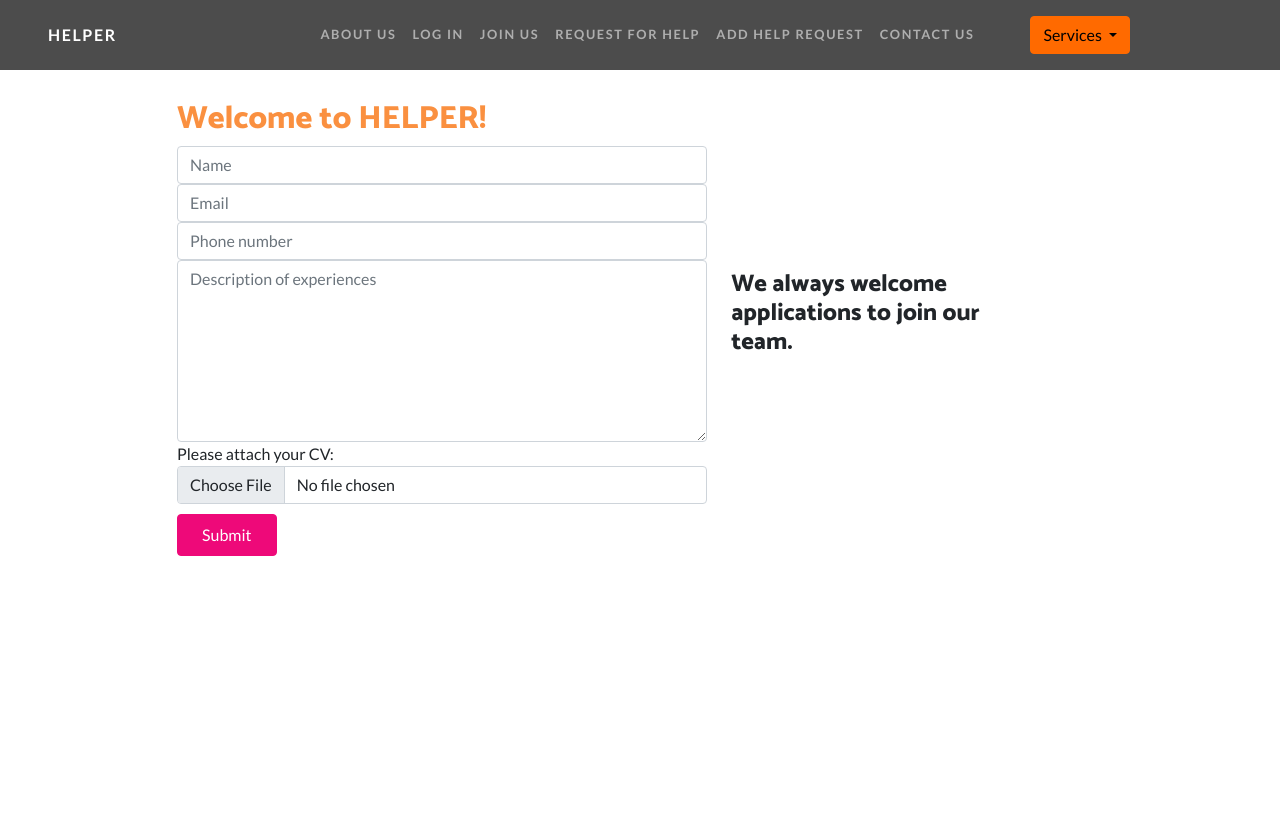
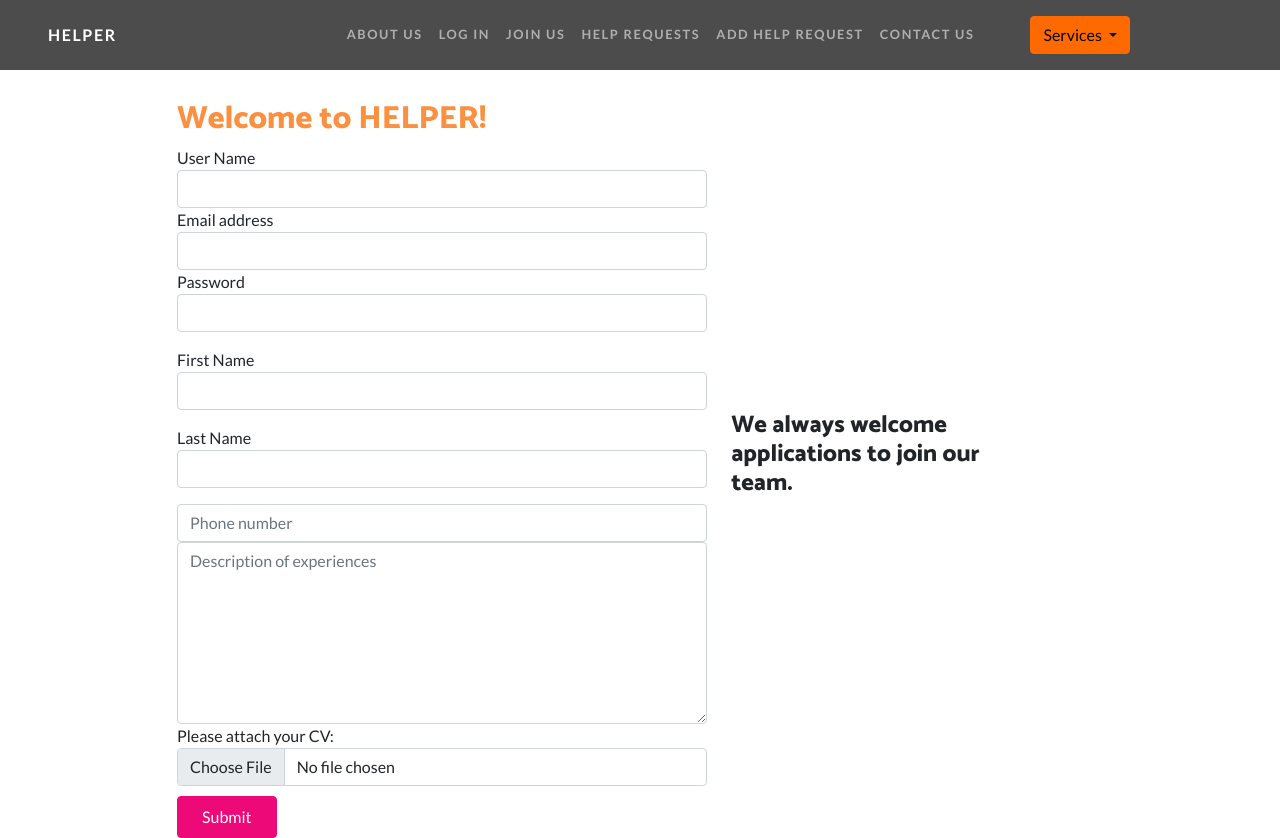
Before and after one commit to Raghad-Nasserr/HELPER, a Django app: page /Join/us/ in a window 1280 px wide. Before the commit the page ends 556 px from the top, so only its background shows below. Run offline with Django 4.2, Linux system fonts and the light colour scheme; some libraries are stand-ins or nearby versions.

Commit message:
I finished from add reply form and Helper profile

```diff
--- a/HelperWebsite/main/templates/main/add_new_helper.html
+++ b/HelperWebsite/main/templates/main/add_new_helper.html
@@ -24,20 +24,38 @@
         <h2 style="margin-top: 100px; color: rgba(250, 142, 60, 0.979);">Welcome to HELPER! </h2>
 
 
-        <form  method="post" action=""enctype="multipart/form-data">
+        <form  method="post" action="" enctype="multipart/form-data">
 
             {% csrf_token %}
 
-            <div class="row">
-            <div class="col-md-12 form-group">
-            <input type="text" class="form-control" name="name"  placeholder="Name">
+
+            <div class="form-group">
+                <label for="exampleInputusername">User Name</label>
+                <input type="text" name="username" class="form-control" id="exampleInputusername">
             </div>
+
+            <div class="form-group">
+                <label for="exampleInputEmail1">Email address</label>
+                <input type="email" name="email" class="form-control" id="exampleInputEmail1">
             </div>
-            <div class="row">
-            <div class="col-md-12 form-group">
-            <input type="email" class="form-control" name="email"  placeholder="Email">
+
+            <div class="form-group mb-3">
+                <label for="exampleInputPassword1">Password</label>
+                <input type="password" name="password" class="form-control" id="exampleInputPassword1">
             </div>
+
+
+            <div class="form-group mb-3">
+                <label for="exampleInputfirstname">First Name</label>
+                <input type="text" name="first_name" class="form-control" id="exampleInputfirstname">
             </div>
+
+
+            <div class="form-group mb-3">
+                <label for="exampleInputlastname">Last Name</label>
+                <input type="text" name="last_name" class="form-control" id="exampleInputlastname">
+            </div>
+
 
             <div class="row">
             <div class="col-md-12 form-group">
--- a/HelperWebsite/main/templates/main/base.html
+++ b/HelperWebsite/main/templates/main/base.html
@@ -39,7 +39,7 @@
                         <li class="nav-item"><a class="nav-link" href="{% url 'accounts:login_user' %}">Log In</a></li>
                         {% endif %}
                         <li class="nav-item"><a class="nav-link" href="{% url 'main:add_new_helper' %}">Join us</a></li>
-                        <li class="nav-item"><a class="nav-link" href="{% url 'main:requests_for_help' %}">Request for help</a></li>
+                        <li class="nav-item"><a class="nav-link" href="{% url 'main:requests_for_help' %}">Help requests</a></li>
                         <li class="nav-item"><a class="nav-link" href="{% url 'main:add_help_request' %}">Add help request</a></li>
                         <li class="nav-item"><a class="nav-link" href="{% url 'main:contact_page' %}">Contact us</a></li>
                     </ul>
--- a/HelperWebsite/main/templates/main/index.html
+++ b/HelperWebsite/main/templates/main/index.html
@@ -66,8 +66,8 @@ header.masthead .bg-circle {
                     </div>
                     <div class="col-lg-6">
                         <div class="p-5">
-                            <h2 class="display-4" style="font-size: xx-large;">WHAT MAKES THE ONLINE ASSISTANTS THE RIGHT CHOICE FOR YOU?</h2>
-                            <p>Everyday life can mean lots of things to juggle, whether that’s in your business life, your personal life, or both. Trying to keep on top of everything can be stressful and so time consuming that it seems to need more hours than there are in the day. Sometimes having an extra pair of experienced hands is just what is needed to ensure that not only is everything running smoothly, but that you also get back some of your valuable time .</p>
+                            <h2 class="display-4" style="font-size: xx-large;">WHAT MAKES THE ONLINE HELPER THE RIGHT CHOICE FOR YOU?</h2>
+                            <p style="font-size: larger;">Everyday in life can mean lots of things, whether that’s in your business life, your personal life, or both. Trying to keep on top of everything can be stressful and so time-consuming . Sometimes having an extra pair of experienced hands is just what is needed to ensure that not only is everything running smoothly, but that you also get back some of your valuable time .</p>
                         </div>
                     </div>
                 </div>
--- a/HelperWebsite/main/urls.py
+++ b/HelperWebsite/main/urls.py
@@ -12,10 +12,13 @@ urlpatterns = [
     path("Event/management/helper/", views.event_management_helper, name="event_management_helper"),
     path("Requests/for/help/", views.requests_for_help, name="requests_for_help"),
     path("Add/help/request/", views.add_help_request, name="add_help_request"),
-    path("Update/help/request//<request_id>/", views.update_help_request, name="update_help_request"),
-    path("Delete/help/request//<request_id>/", views.delete_help_request, name="delete_help_request"),
-    path("Help/details//<request_id>/", views.help_details, name="help_details"),
+    path("Update/help/request/<request_id>/", views.update_help_request, name="update_help_request"),
+    path("Delete/help/request/<request_id>/", views.delete_help_request, name="delete_help_request"),
+    path("Help/details/<request_id>/", views.help_details, name="help_details"),
     path("Join/us/", views.add_new_helper, name="add_new_helper"),
     path("Apply/<apply_id>/", views.apply, name="apply_page"),
+    path("Reply/<request_id>/", views.add_reply, name="add_reply"),
+    path("helper/profile/", views.helper_profile, name="helper_profile"),
+
 
 ]
--- a/HelperWebsite/main/views.py
+++ b/HelperWebsite/main/views.py
@@ -1,6 +1,7 @@
 from django.shortcuts import render,redirect
 from django.http import HttpRequest, HttpResponse
-from .models import Contact,HelpRequest,Helper
+from .models import Contact,HelpRequest,Helper,Reply
+from django.contrib.auth.models import User
 # Create your views here.
 
 #this function for home page
@@ -39,7 +40,7 @@ def event_management_helper(request : HttpRequest):
 
 
 
-######## user side
+# part 1
 
 
 
@@ -83,23 +84,20 @@ def delete_help_request(request : HttpRequest,request_id):
     return redirect("main:requests_for_help")
 
 
-#This function is for help details
-
-def help_details(request : HttpRequest,request_id):
-    details=HelpRequest.objects.get(id=request_id)
-    return render(request,'main/help_details.html',{'details':details})
 
 
 
-## helper side
+# part 2
 
 
 #this function for adding new helper
 def add_new_helper(request : HttpRequest):
   if request.method == "POST":
-         add_helper =Helper(name= request.POST["name"], email = request.POST["email"], phone_number = request.POST["phone_number"], description_of_experiences = request.POST["description_of_experiences"], helper_cv = request.FILES["helper_cv"])
+         new_user = User.objects.create_user(username=request.POST["username"], email=request.POST["email"], password=request.POST["password"], first_name = request.POST["first_name"], last_name = request.POST["last_name"])
+         new_user.save()
+         add_helper =Helper(user= new_user, phone_number = request.POST["phone_number"], description_of_experiences = request.POST["description_of_experiences"], helper_cv = request.FILES["helper_cv"])
          add_helper.save()
-         return redirect("main:apply_page",apply_id=add_helper.id)
+         return redirect("accounts:login_user")
 
   return render(request,'main/add_new_helper.html')
 
@@ -108,3 +106,34 @@ def add_new_helper(request : HttpRequest):
 def apply(request : HttpRequest,apply_id):
     helper=Helper.objects.get(id=apply_id)
     return render(request,'main/apply.html',{"helper":helper})
+
+
+
+
+#This function to let the helper reply to help request
+
+def add_reply(request : HttpRequest,request_id):
+
+    if request.method == "POST":
+        helprequest = HelpRequest.objects.get(id=request_id)
+        new_reply = Reply(user=request.user, helprequest=helprequest, content = request.POST["content"], created_at = request.POST["created_at"])
+        new_reply.save()
+
+    return redirect("main:help_details", request_id=request_id)
+
+
+
+#This function is for help details
+
+def help_details(request : HttpRequest,request_id):
+    helprequest=HelpRequest.objects.get(id=request_id)
+    reply=Reply.objects.filter(helprequest=helprequest)
+    return render(request,'main/help_details.html',{'helprequest':helprequest,'reply':reply})
+
+
+
+#This function is for the helper profile
+
+
+def helper_profile(request : HttpRequest):
+   return render( request, "main/helper_profile.html")
```
Also changed, not shown: HelperWebsite/main/admin.py (+8 -2 lines), HelperWebsite/main/models.py (+12 -4 lines), HelperWebsite/main/templates/main/help_details.html (+59 -14 lines), HelperWebsite/main/templates/main/helper_profile.html (added, +145 -0 lines), HelperWebsite/main/migrations/0004_reply.py (added), HelperWebsite/main/migrations/0005_remove_reply_helprequest.py (added), HelperWebsite/main/migrations/0006_alter_reply_created_at.py (added), HelperWebsite/main/migrations/0007_reply_helprequest.py (added), HelperWebsite/main/migrations/0008_remove_helper_email_remove_helper_id_and_more.py (added), HelperWebsite/main/migrations/0009_alter_helprequest_phone_number.py (added), 1 other file.
